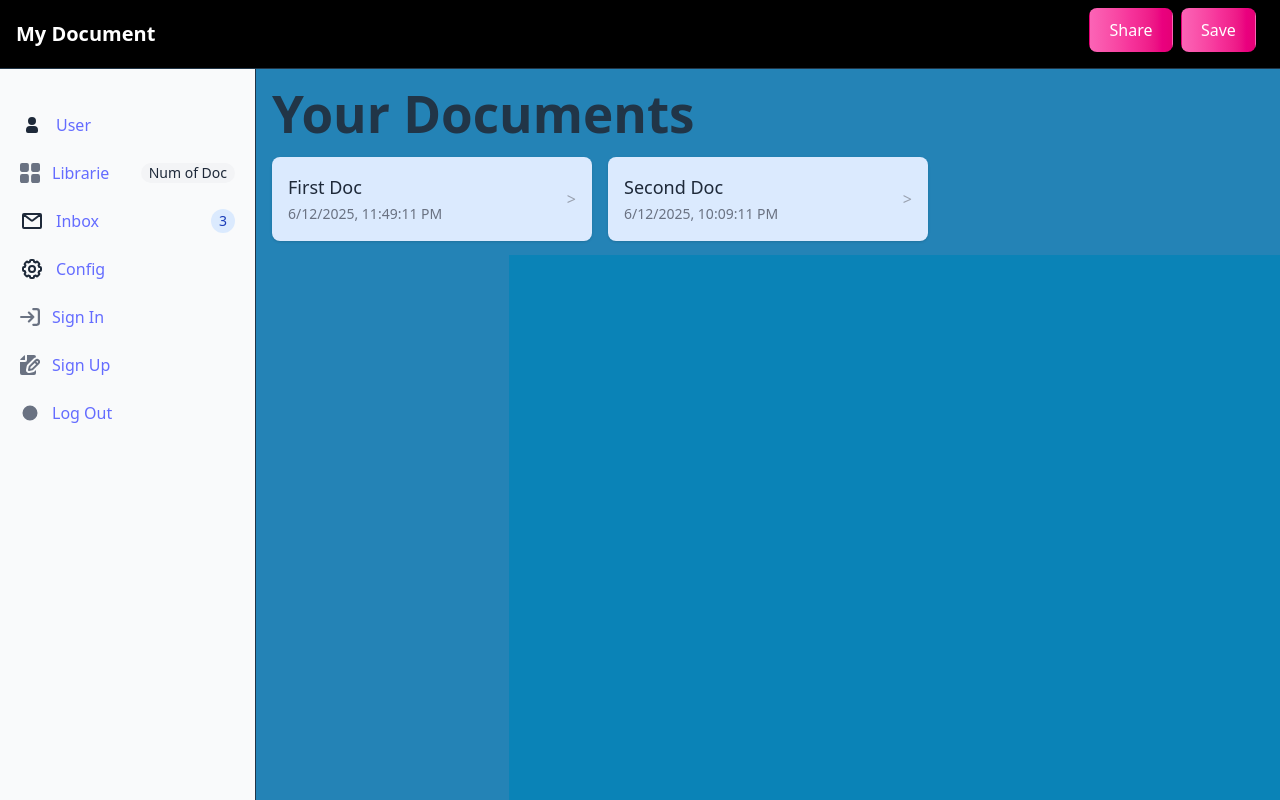
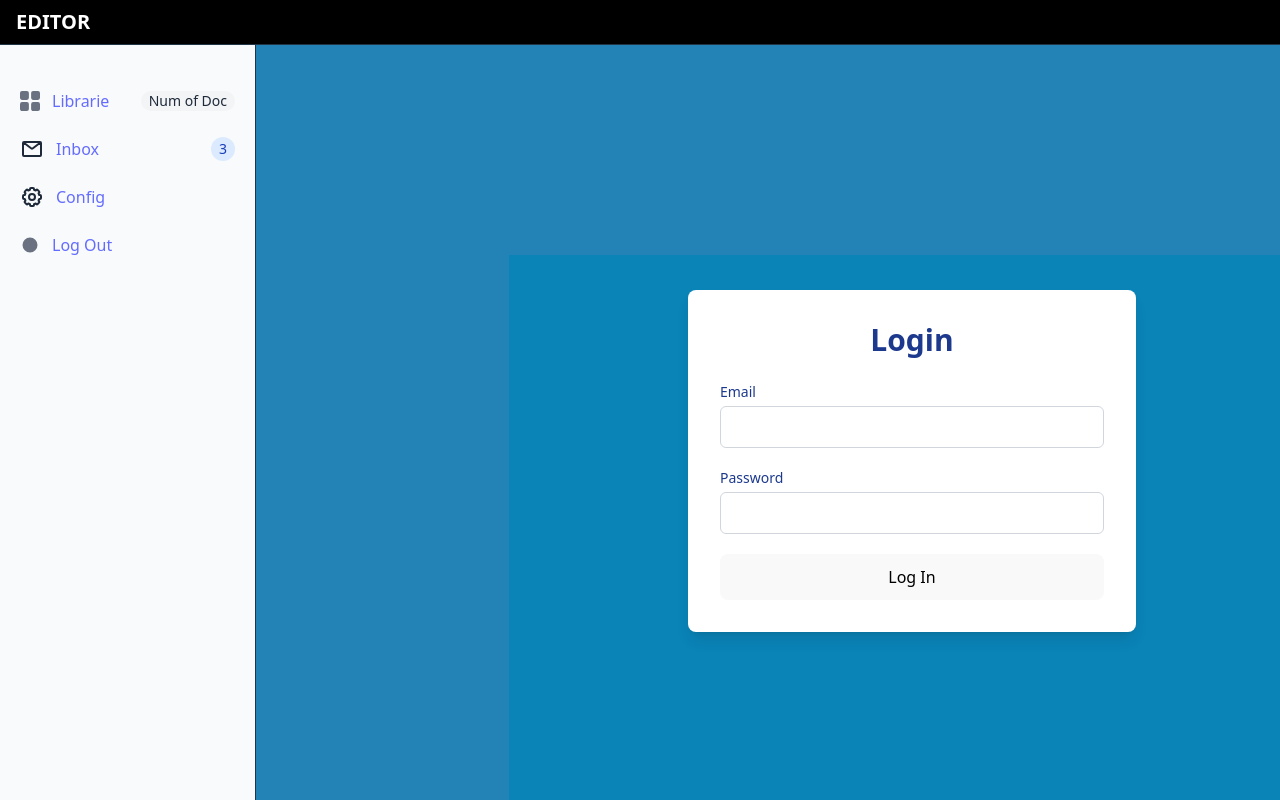
Before and after one commit to T-Fluffy/editor, a React (Vite) app: page / in a window 1280 px wide. Built offline with nearby package versions, Linux system fonts and the light colour scheme.

Commit message:
Update structure + demo login

```diff
--- a/package.json
+++ b/package.json
@@ -14,7 +14,7 @@
     "@heroicons/react": "^2.2.0",
     "@material-tailwind/react": "^2.1.10",
     "@tailwindcss/vite": "^4.1.8",
-    "@tiptap/extension-text-align": "^2.24.2",
+    "@tiptap/extension-text-align": "^2.26.1",
     "@tiptap/extension-underline": "^2.24.2",
     "@tiptap/react": "^2.14.0",
     "@tiptap/starter-kit": "^2.14.0",
--- a/src/App.tsx
+++ b/src/App.tsx
@@ -1,17 +1,19 @@
 // src/App.tsx
 import { BrowserRouter, Routes, Route } from 'react-router-dom';
+import { useState } from 'react';
 import Home from './presentation/pages/Home';
 import EditorPage from './presentation/pages/EditorPage';
-import Login from './presentation/pages/login';
-
+import Login from './presentation/components/login';
 
 export default function App() {
+  const [isLogged, setIsLogged] = useState(false);
+
   return (
     <BrowserRouter>
       <Routes>
-        <Route path="/" element={<Home />} />
+        <Route path="/login" element={<Login isLogged={isLogged} setIsLoggedIn={setIsLogged} />} />
+        <Route path="/" element={<Home isLogged={isLogged} setIsLoggedIn={setIsLogged} />} />
         <Route path="/editor/:id" element={<EditorPage />} />
-        <Route path="/login" element={<Login />} />
       </Routes>
     </BrowserRouter>
   );
--- a/src/presentation/components/NavbarComponent.tsx
+++ b/src/presentation/components/NavbarComponent.tsx
@@ -1,21 +1,11 @@
+import { useNavigate } from "react-router-dom";
+
 const NavbarComponent = () => {
+  const navigate = useNavigate();
+
   return (
     <header className="flex items-center justify-between bg-black px-4 py-2 border-b">
-      <h2 className="text-xl font-semibold text-white">My Document</h2>
-      <div className="flex space-x-2">
-        <button
-          style={{ backgroundColor: 'pink' }}
-          className="text-white bg-gradient-to-r from-pink-400 via-pink-500 to-pink-600 hover:bg-gradient-to-br focus:ring-4 focus:outline-none focus:ring-pink-300 dark:focus:ring-pink-800 font-medium rounded-lg text-sm px-5 py-2.5 text-center me-2 mb-2"
-        >
-          Share
-        </button>
-        <button
-          style={{ backgroundColor: 'pink' }}
-          className="text-white bg-gradient-to-r from-pink-400 via-pink-500 to-pink-600 hover:bg-gradient-to-br focus:ring-4 focus:outline-none focus:ring-pink-300 dark:focus:ring-pink-800 font-medium rounded-lg text-sm px-5 py-2.5 text-center me-2 mb-2"
-        >
-          Save
-        </button>
-      </div>
+      <h2 className="text-xl font-semibold text-white" onClick={() => navigate('/')}>EDITOR</h2>
     </header>
   );
 };
--- a/src/presentation/components/SideBar.tsx
+++ b/src/presentation/components/SideBar.tsx
@@ -5,27 +5,12 @@ const Sidebar = () => {
         <a
           href="#"
           className="flex items-center ps-2.5 mb-5">
-              {/*
-                <img
-                src=""
-                class="h-6 me-3 sm:h-7" alt="MicroDoc Logo" />
-                <span class="self-center text-xl font-semibold whitespace-nowrap dark:text-white">MicroDoc</span>
-              */
-              }
         </a>
         <ul className="space-y-2 font-medium">
           <li>
             <a href="#" className="flex items-center p-2 text-gray-900 rounded-lg dark:text-white hover:bg-gray-100 dark:hover:bg-gray-700 group">
-                    <svg className="w-6 h-6 text-gray-800 dark:text-white" aria-hidden="true" xmlns="http://www.w3.org/2000/svg" width="24" height="24" fill="currentColor" viewBox="0 0 24 24">
-                      <path fill-rule="evenodd" d="M12 4a4 4 0 1 0 0 8 4 4 0 0 0 0-8Zm-2 9a4 4 0 0 0-4 4v1a2 2 0 0 0 2 2h8a2 2 0 0 0 2-2v-1a4 4 0 0 0-4-4h-4Z" clip-rule="evenodd"/>
-                    </svg>
-                    <span className="ms-3">User</span>
-                  </a>
-              </li>
-              <li>
-                  <a href="#" className="flex items-center p-2 text-gray-900 rounded-lg dark:text-white hover:bg-gray-100 dark:hover:bg-gray-700 group">
               <svg className="shrink-0 w-5 h-5 text-gray-500 transition duration-75 dark:text-gray-400 group-hover:text-gray-900 dark:group-hover:text-white" aria-hidden="true" xmlns="http://www.w3.org/2000/svg" fill="currentColor" viewBox="0 0 18 18">
-                        <path d="M6.143 0H1.857A1.857 1.857 0 0 0 0 1.857v4.286C0 7.169.831 8 1.857 8h4.286A1.857 1.857 0 0 0 8 6.143V1.857A1.857 1.857 0 0 0 6.143 0Zm10 0h-4.286A1.857 1.857 0 0 0 10 1.857v4.286C10 7.169 10.831 8 11.857 8h4.286A1.857 1.857 0 0 0 18 6.143V1.857A1.857 1.857 0 0 0 16.143 0Zm-10 10H1.857A1.857 1.857 0 0 0 0 11.857v4.286C0 17.169.831 18 1.857 18h4.286A1.857 1.857 0 0 0 8 16.143v-4.286A1.857 1.857 0 0 0 6.143 10Zm10 0h-4.286A1.857 1.857 0 0 0 10 11.857v4.286c0 1.026.831 1.857 1.857 1.857h4.286A1.857 1.857 0 0 0 18 16.143v-4.286A1.857 1.857 0 0 0 16.143 10Z"/>
+                <path d="M6.143 0H1.857A1.857 1.857 0 0 0 0 1.857v4.286C0 7.169.831 8 1.857 8h4.286A1.857 1.857 0 0 0 8 6.143V1.857A1.857 1.857 0 0 0 6.143 0Zm10 0h-4.286A1.857 1.857 0 0 0 10 1.857v4.286C10 7.169 10.831 8 11.857 8h4.286A1.857 1.857 0 0 0 18 6.143V1.857A1.857 1.857 0 0 0 16.143 0Zm-10 10H1.857A1.857 1.857 0 0 0 0 11.857v4.286C0 17.169.831 18 1.857 18h4.286A1.857 1.857 0 0 0 8 16.143v-4.286A1.857 1.857 0 0 0 6.143 10Zm10 0h-4.286A1.857 1.857 0 0 0 10 11.857v4.286c0 1.026.831 1.857 1.857 1.857h4.286A1.857 1.857 0 0 0 18 16.143v-4.286A1.857 1.857 0 0 0 16.143 10Z" />
               </svg>
               <span className="flex-1 ms-3 whitespace-nowrap">Librarie</span>
               <span className="inline-flex items-center justify-center px-2 ms-3 text-sm font-medium text-gray-800 bg-gray-100 rounded-full dark:bg-gray-700 dark:text-gray-300">Num of Doc</span>
@@ -34,7 +19,7 @@ const Sidebar = () => {
           <li>
             <a href="#" className="flex items-center p-2 text-gray-900 rounded-lg dark:text-white hover:bg-gray-100 dark:hover:bg-gray-700 group">
               <svg className="w-6 h-6 text-gray-800 dark:text-white" aria-hidden="true" xmlns="http://www.w3.org/2000/svg" width="24" height="24" fill="none" viewBox="0 0 24 24">
-                      <path stroke="currentColor" stroke-linecap="round" stroke-width="2" d="m3.5 5.5 7.893 6.036a1 1 0 0 0 1.214 0L20.5 5.5M4 19h16a1 1 0 0 0 1-1V6a1 1 0 0 0-1-1H4a1 1 0 0 0-1 1v12a1 1 0 0 0 1 1Z"/>
+                <path stroke="currentColor" stroke-linecap="round" stroke-width="2" d="m3.5 5.5 7.893 6.036a1 1 0 0 0 1.214 0L20.5 5.5M4 19h16a1 1 0 0 0 1-1V6a1 1 0 0 0-1-1H4a1 1 0 0 0-1 1v12a1 1 0 0 0 1 1Z" />
               </svg>
               <span className="flex-1 ms-3 whitespace-nowrap">Inbox</span>
               <span className="inline-flex items-center justify-center w-3 h-3 p-3 ms-3 text-sm font-medium text-blue-800 bg-blue-100 rounded-full dark:bg-blue-900 dark:text-blue-300">3</span>
@@ -43,33 +28,10 @@ const Sidebar = () => {
           <li>
             <a href="#" className="flex items-center p-2 text-gray-900 rounded-lg dark:text-white hover:bg-gray-100 dark:hover:bg-gray-700 group">
               <svg className="w-6 h-6 text-gray-800 dark:text-white" aria-hidden="true" xmlns="http://www.w3.org/2000/svg" width="24" height="24" fill="none" viewBox="0 0 24 24">
-                      <path stroke="currentColor" stroke-linecap="round" stroke-linejoin="round" stroke-width="2" d="M21 13v-2a1 1 0 0 0-1-1h-.757l-.707-1.707.535-.536a1 1 0 0 0 0-1.414l-1.414-1.414a1 1 0 0 0-1.414 0l-.536.535L14 4.757V4a1 1 0 0 0-1-1h-2a1 1 0 0 0-1 1v.757l-1.707.707-.536-.535a1 1 0 0 0-1.414 0L4.929 6.343a1 1 0 0 0 0 1.414l.536.536L4.757 10H4a1 1 0 0 0-1 1v2a1 1 0 0 0 1 1h.757l.707 1.707-.535.536a1 1 0 0 0 0 1.414l1.414 1.414a1 1 0 0 0 1.414 0l.536-.535 1.707.707V20a1 1 0 0 0 1 1h2a1 1 0 0 0 1-1v-.757l1.707-.708.536.536a1 1 0 0 0 1.414 0l1.414-1.414a1 1 0 0 0 0-1.414l-.535-.536.707-1.707H20a1 1 0 0 0 1-1Z"/>
-                      <path stroke="currentColor" stroke-linecap="round" stroke-linejoin="round" stroke-width="2" d="M12 15a3 3 0 1 0 0-6 3 3 0 0 0 0 6Z"/>
+                <path stroke="currentColor" stroke-linecap="round" stroke-linejoin="round" stroke-width="2" d="M21 13v-2a1 1 0 0 0-1-1h-.757l-.707-1.707.535-.536a1 1 0 0 0 0-1.414l-1.414-1.414a1 1 0 0 0-1.414 0l-.536.535L14 4.757V4a1 1 0 0 0-1-1h-2a1 1 0 0 0-1 1v.757l-1.707.707-.536-.535a1 1 0 0 0-1.414 0L4.929 6.343a1 1 0 0 0 0 1.414l.536.536L4.757 10H4a1 1 0 0 0-1 1v2a1 1 0 0 0 1 1h.757l.707 1.707-.535.536a1 1 0 0 0 0 1.414l1.414 1.414a1 1 0 0 0 1.414 0l.536-.535 1.707.707V20a1 1 0 0 0 1 1h2a1 1 0 0 0 1-1v-.757l1.707-.708.536.536a1 1 0 0 0 1.414 0l1.414-1.414a1 1 0 0 0 0-1.414l-.535-.536.707-1.707H20a1 1 0 0 0 1-1Z" />
+                <path stroke="currentColor" stroke-linecap="round" stroke-linejoin="round" stroke-width="2" d="M12 15a3 3 0 1 0 0-6 3 3 0 0 0 0 6Z" />
               </svg>
               <span className="flex-1 ms-3 whitespace-nowrap">Config</span>
-                  </a>
-              </li>
-              <li>
-                  <a href="#" className="flex items-center p-2 text-gray-900 rounded-lg dark:text-white hover:bg-gray-100 dark:hover:bg-gray-700 group"
-                    onClick={() => {
-                      // Redirect to sign-in page
-                      window.location.href = '/login';
-                      return false; // Prevent default link behavior
-                    }}>
-                    <svg className="shrink-0 w-5 h-5 text-gray-500 transition duration-75 dark:text-gray-400 group-hover:text-gray-900 dark:group-hover:text-white" aria-hidden="true" xmlns="http://www.w3.org/2000/svg" fill="none" viewBox="0 0 18 16">
-                        <path stroke="currentColor" stroke-linecap="round" stroke-linejoin="round" stroke-width="2" d="M1 8h11m0 0L8 4m4 4-4 4m4-11h3a2 2 0 0 1 2 2v10a2 2 0 0 1-2 2h-3"/>
-                    </svg>
-                    <span className="flex-1 ms-3 whitespace-nowrap">Sign In</span>
-                  </a>
-              </li>
-              <li>
-                  <a href="#" className="flex items-center p-2 text-gray-900 rounded-lg dark:text-white hover:bg-gray-100 dark:hover:bg-gray-700 group">
-                    <svg className="shrink-0 w-5 h-5 text-gray-500 transition duration-75 dark:text-gray-400 group-hover:text-gray-900 dark:group-hover:text-white" aria-hidden="true" xmlns="http://www.w3.org/2000/svg" fill="currentColor" viewBox="0 0 20 20">
-                        <path d="M5 5V.13a2.96 2.96 0 0 0-1.293.749L.879 3.707A2.96 2.96 0 0 0 .13 5H5Z"/>
-                        <path d="M6.737 11.061a2.961 2.961 0 0 1 .81-1.515l6.117-6.116A4.839 4.839 0 0 1 16 2.141V2a1.97 1.97 0 0 0-1.933-2H7v5a2 2 0 0 1-2 2H0v11a1.969 1.969 0 0 0 1.933 2h12.134A1.97 1.97 0 0 0 16 18v-3.093l-1.546 1.546c-.413.413-.94.695-1.513.81l-3.4.679a2.947 2.947 0 0 1-1.85-.227 2.96 2.96 0 0 1-1.635-3.257l.681-3.397Z"/>
-                        <path d="M8.961 16a.93.93 0 0 0 .189-.019l3.4-.679a.961.961 0 0 0 .49-.263l6.118-6.117a2.884 2.884 0 0 0-4.079-4.078l-6.117 6.117a.96.96 0 0 0-.263.491l-.679 3.4A.961.961 0 0 0 8.961 16Zm7.477-9.8a.958.958 0 0 1 .68-.281.961.961 0 0 1 .682 1.644l-.315.315-1.36-1.36.313-.318Zm-5.911 5.911 4.236-4.236 1.359 1.359-4.236 4.237-1.7.339.341-1.699Z"/>
-                    </svg>
-                    <span className="flex-1 ms-3 whitespace-nowrap">Sign Up</span>
             </a>
           </li>
           <li className="position: absolute; bottom: 0;">
--- a/src/presentation/components/Toolbar.tsx
+++ b/src/presentation/components/Toolbar.tsx
@@ -8,13 +8,13 @@ interface Props { editor: Editor | null; }
 export function Toolbar({ editor }: Props) {
   if (!editor) return null;
 
+  // eslint-disable-next-line @typescript-eslint/no-explicit-any
   const btn = (action: () => any, format: string, icon: React.ReactNode) => {
     const isActive = editor.isActive(format);
     return (
       <button
         onClick={() => action().run()}
-        className={`p-2 mx-1 rounded transition-colors ${
-          isActive ? 'bg-blue-100 text-blue-600' : 'text-gray-700 hover:bg-gray-200'
+        className={`p-2 mx-1 rounded transition-colors ${isActive ? 'bg-blue-100 text-blue-600' : 'text-gray-700 hover:bg-gray-200'
           }`}
         title={format}
       >
@@ -39,7 +39,7 @@ export function Toolbar({ editor }: Props) {
       {btn(() => editor.chain().focus().toggleOrderedList(), 'orderedList', <FaListOl />)}
       <div className="hidden sm:block border-l h-6 mx-2" />
       {btn(
-      () =>editor.chain().focus().setTextAlign('left'),
+        () => editor.chain().focus().setTextAlign('left'),
         'textAlignLeft',
         <FaAlignLeft />
       )}
--- a/src/presentation/pages/login.tsx
+++ b/src/presentation/components/login.tsx
@@ -1,21 +1,34 @@
 import { useForm } from 'react-hook-form';
+import { useNavigate } from 'react-router-dom'; // Add this
 
+interface LoginProps {
+  isLogged: boolean;
+  setIsLoggedIn: (isLoggedIn: boolean) => void;
+}
 interface LoginFormInputs {
   email: string;
   password: string;
 }
 
-export default function Login() {
+export default function Login({ isLogged, setIsLoggedIn }: LoginProps) {
   const { register, handleSubmit, formState: { errors } } = useForm<LoginFormInputs>();
+  const navigate = useNavigate(); // Use React Router navigation
 
+  if (isLogged) {
+    // ✅ Use React Router navigation instead of window.location
+    navigate('/');
+    return null;
+  }
 
   const onSubmit = (data: LoginFormInputs) => {
     console.log('Login:', data);
+    setIsLoggedIn(true);
+    navigate('/'); // ✅ Navigate after successful login
   };
 
   return (
     <div className="w-screen h-screen flex items-center justify-center bg-grey-500">
-      <div className="w-full max-w-md bg-white p-8 rounded-lg shadow-lg mx-4">
+      <div className="w-full max-w-md bg-white p-8 rounded-lg shadow-lg mx-4 ">
         <h2 className="text-3xl font-bold text-center text-blue-900 mb-6">Login</h2>
 
         <form onSubmit={handleSubmit(onSubmit)} className="space-y-5">
@@ -25,7 +38,7 @@ export default function Login() {
               type="email"
               id="email"
               {...register('email', { required: 'Email is required' })}
-              className="mt-1 w-full px-4 py-2 border border-gray-300 rounded-md focus:ring-blue-500 focus:border-blue-500"
+              className="mt-1 w-full px-4 py-2 border border-gray-300 rounded-md focus:ring-blue-500 focus:border-blue-500 text-black"
             />
             {errors.email && <p className="text-red-500 text-sm mt-1">{errors.email.message}</p>}
           </div>
@@ -36,17 +49,14 @@ export default function Login() {
               type="password"
               id="password"
               {...register('password', { required: 'Password is required' })}
-              className="mt-1 w-full px-4 py-2 border border-gray-300 rounded-md focus:ring-blue-500 focus:border-blue-500"
+              className="mt-1 w-full px-4 py-2 border border-gray-300 rounded-md focus:ring-blue-500 focus:border-blue-500 text-black"
             />
             {errors.password && <p className="text-red-500 text-sm mt-1">{errors.password.message}</p>}
           </div>
 
           <button
             type="submit"
-            className="w-full bg-blue-700 hover:bg-blue-800 text-blue-500 font-semibold py-2 px-4 rounded-md"
-            onClick={(e) => {
-                e.preventDefault();
-                window.location.href = '/';}}
+            className="w-full bg-blue-700 hover:bg-blue-800 text-black font-semibold py-2 px-4 rounded-md" // Fixed text color
           >
             Log In
           </button>
--- a/src/presentation/pages/Home.tsx
+++ b/src/presentation/pages/Home.tsx
@@ -1,16 +1,25 @@
 import { useNavigate } from 'react-router-dom';
 import AppLayout from '../layout/AppLayout';
 import DocumentListItem, { type DocumentSummary } from '../components/DocumentListItem';
+import Login from '../components/login';
 
 const mockDocs: DocumentSummary[] = [
   { id: '1', title: 'First Doc', updatedAt: new Date().toISOString() },
   { id: '2', title: 'Second Doc', updatedAt: new Date(Date.now() - 1000 * 60 * 100).toISOString() },
 ];
 
-export default function Home() {
+interface HomeProps {
+  isLogged: boolean;
+  setIsLoggedIn: React.Dispatch<React.SetStateAction<boolean>>;
+}
+
+export default function Home({ isLogged, setIsLoggedIn }: HomeProps) {
   const navigate = useNavigate();
+
   return (
     <AppLayout>
+      {isLogged ? (
+        <div>
           <h1 className="text-2xl font-bold mb-4">Your Documents</h1>
           <div className="grid gap-4 grid-cols-1 sm:grid-cols-2 lg:grid-cols-3 text-gray-800">
             {mockDocs.map(doc => (
@@ -21,6 +30,10 @@ export default function Home() {
               />
             ))}
           </div>
+        </div>
+      ) : (
+        <Login isLogged={isLogged} setIsLoggedIn={setIsLoggedIn} />
+      )}
     </AppLayout>
   );
 }
```
Also changed, not shown: src/presentation/components/MediaButtons.tsx (added, +22 -0 lines), src/presentation/layout/AppLayout.tsx (+4 -3 lines), src/presentation/pages/EditorPage.tsx (+7 -4 lines), 1 other file (tests, documents, lock files or other folders). Lines whose indentation alone changed are shown as unchanged.
